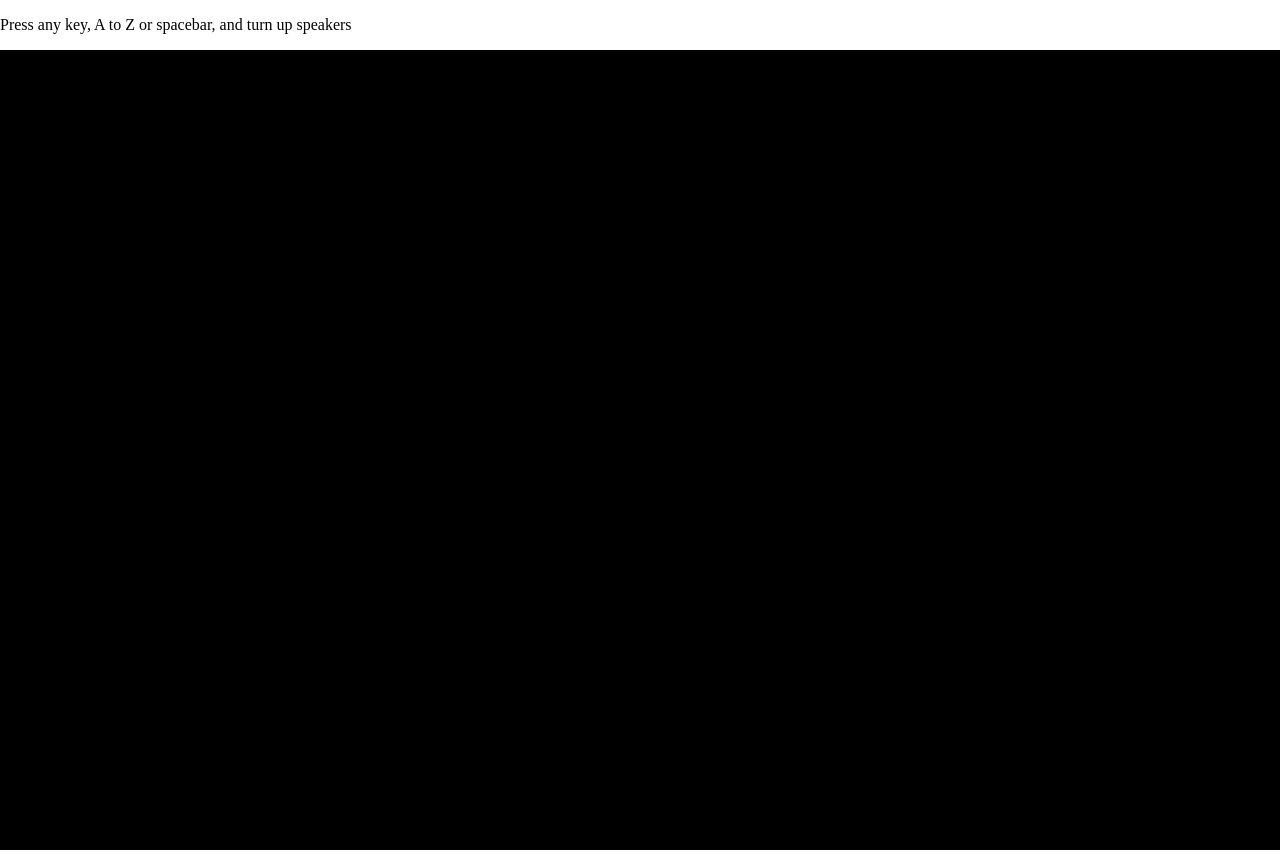
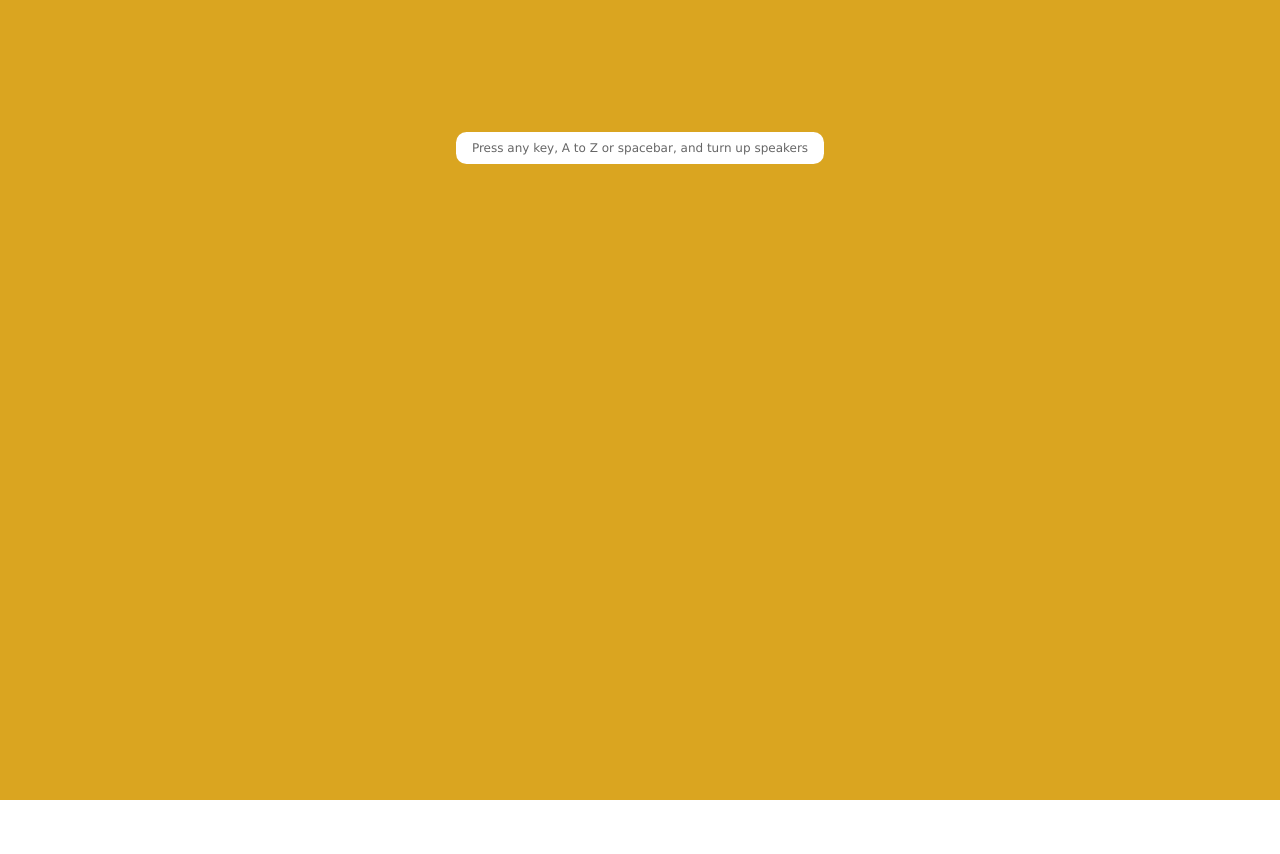
Before and after one commit to Sliqric7053/patatap, a plain HTML site: page index.html in a window 1280 px wide. After the commit the page ends 800 px from the top, so only its background shows below. Drawn offline with nearby package versions, Linux system fonts and the light colour scheme.

Commit message:
Make it prettier

```diff
--- a/assets/css/circles.css
+++ b/assets/css/circles.css
@@ -1,10 +1,52 @@
 canvas {
   width: 100%;
   height: 100%;
-  background: black;
+  background: goldenrod;
 }
 
-body, html {
+body,
+html {
   height: 100%;
   margin: 0;
+  position: absolute;
+  top: 0;
+  left: 0;
+  right: 0;
+  bottom: 0;
+  overflow: hidden;
 }
+
+.text {
+  text-align: center;
+  background: white;
+  color: #666666;
+  font-family: 'Lucida Grande', verdana, sans-serif;
+  font-size: 12px;
+  line-height: 32px;
+  border-radius: 10.56px;
+  padding: 0 16px;
+}
+
+#hint {
+  display: block;
+  position: absolute;
+  left: 0;
+  right: 0;
+  top: 15%;
+  text-align: center;
+  -webkit-user-select: none;
+  -moz-user-select: none;
+  -ms-user-select: none;
+  user-select: none;
+}
+
+#hint .message {
+  display: inline-block;
+  background: white;
+  color: #666666;
+  font-family: 'Lucida Grande', verdana, sans-serif;
+  font-size: 12px;
+  line-height: 32px;
+  border-radius: 10.56px;
+  padding: 0 16px;
+}
```
